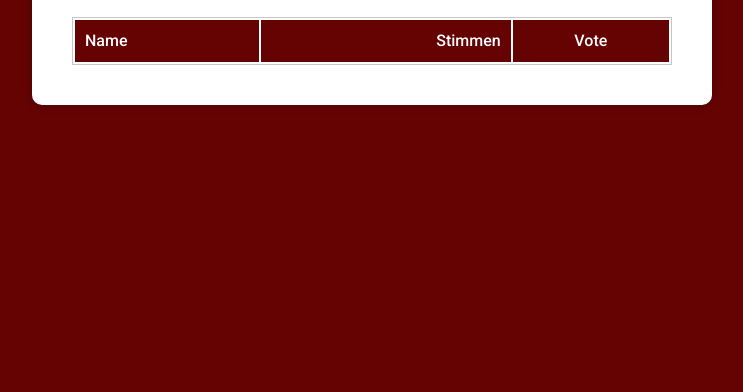
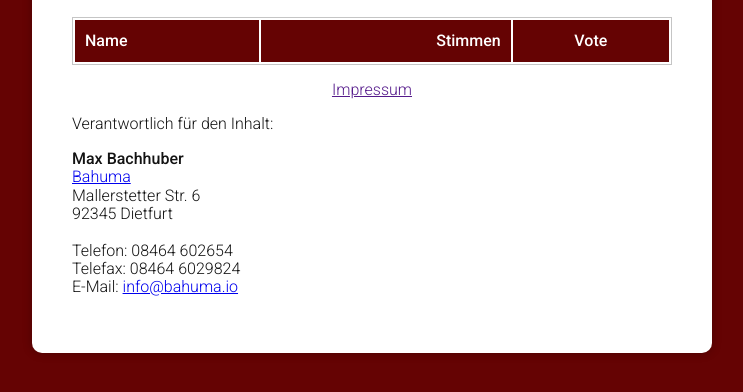
Before and after one commit to bahuma/tubeclash, a website: page index.html in a window 1280 px wide. Shown: the part 290-682 px from the top of the page, without its empty margins (268-1011 px from the left). Drawn offline with nearby package versions, Linux system fonts and the light colour scheme; no server answers.

Commit message:
Added imprint

```diff
--- a/css/app.scss
+++ b/css/app.scss
@@ -130,3 +130,12 @@ strong, b {
         }
     }
 }
+
+#imprint-toggle {
+    margin-top: 1em;
+    display: block;
+}
+
+#imprint-wrapper {
+    text-align: left;
+}
--- a/index.html
+++ b/index.html
@@ -58,6 +58,19 @@
             </tbody>
         </table>
 
+        <a ng-click="toggleImprint()" href id="imprint-toggle">Impressum</a>
+
+        <div ng-show="imprintVisible" id="imprint-wrapper">
+            <p>Verantwortlich für den Inhalt:</p>
+            <p><strong>Max Bachhuber</strong><br>
+            <a href="https://bahuma.io" target="_blank">Bahuma</a><br>
+            Mallerstetter Str. 6<br>
+            92345 Dietfurt<br><br>
+            Telefon: 08464 602654<br>
+            Telefax: 08464 6029824<br>
+            E-Mail: <a href="mailto:info@bahuma.io">info@bahuma.io</a></p>
+        </div>
+
         </div>
 
         <script type="text/javascript" src="./bower_components/angularjs/angular.min.js"></script>
--- a/js/app.js
+++ b/js/app.js
@@ -107,4 +107,19 @@ app.controller('AppCtrl', ['$scope', '$http', function($scope, $http) {
     }
 
     $scope.getVotes();
+
+
+
+
+
+    $scope.imprintVisible = false;
+
+    $scope.toggleImprint = function() {
+        console.log("yolo");
+        console.log($scope.imprintVisible);
+        if ($scope.imprintVisible)
+            $scope.imprintVisible = false;
+        else
+            $scope.imprintVisible = true;
+    }
 }]);
```
Also changed, not shown: css/app.css, 1 other file.
